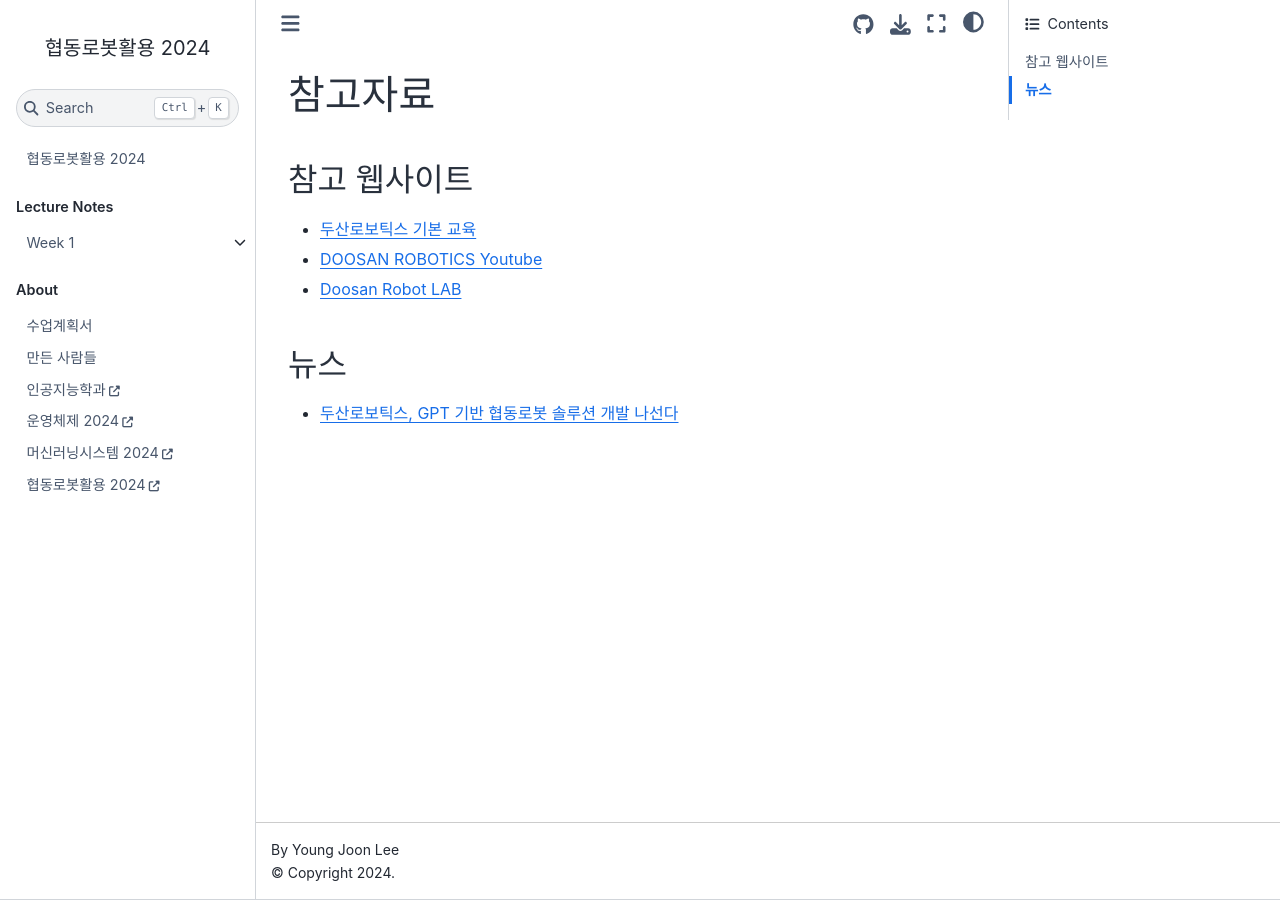
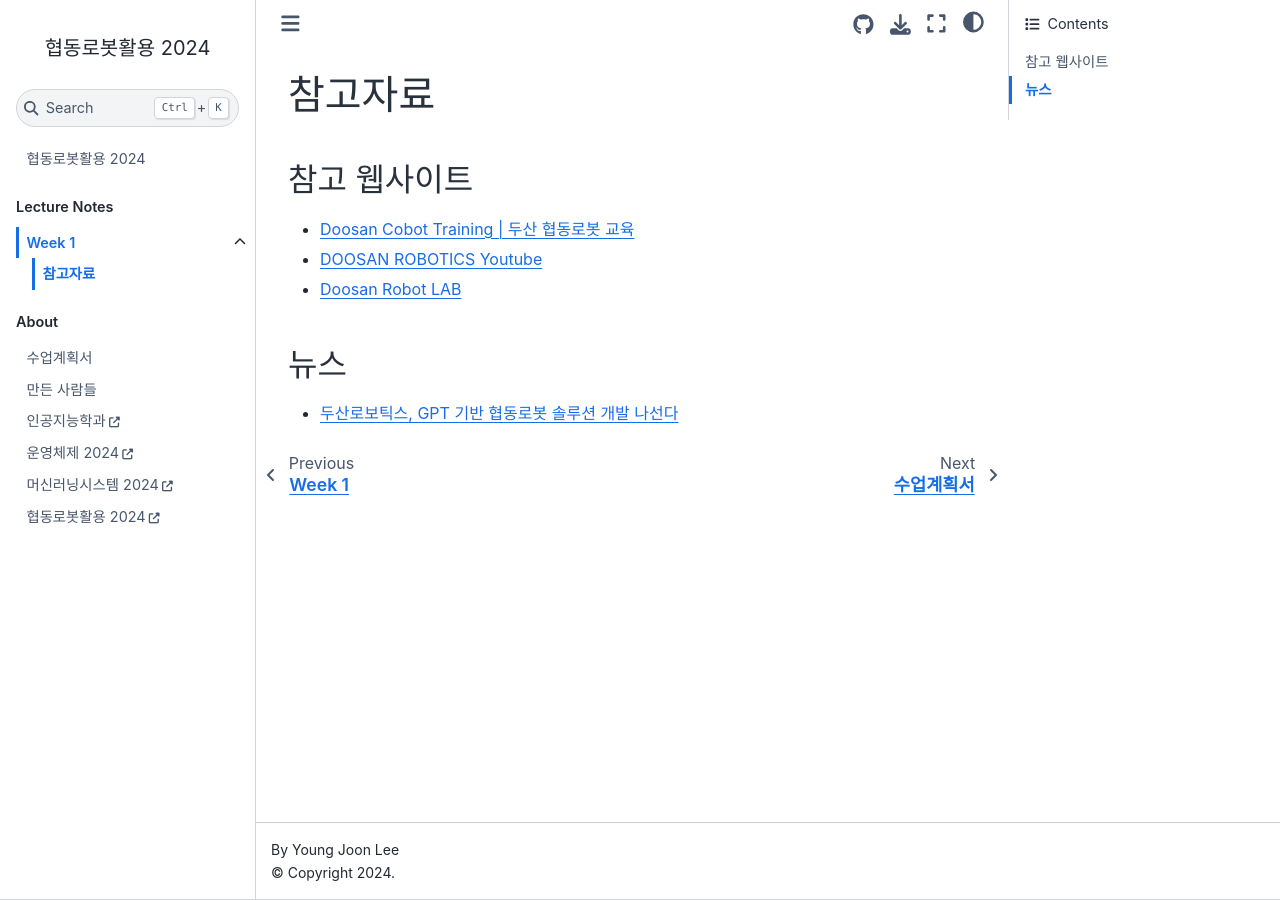
Before and after one commit to entelecheia/cobots-2024, a Jupyter Book: the page built from book/week01/references.md, in a window 1280 px wide. Built offline with Jupyter Book 1.0.4 settings and Sphinx 7.4.7 and the Sphinx Book theme 1.1.4, drawn with Linux system fonts in a browser that asks for light colours; a script that is not in the unit is left out.

Commit message:
refactor(book): add eferences in week01

```diff
--- a/book/_toc.yml
+++ b/book/_toc.yml
@@ -8,8 +8,7 @@
     chapters:
       - file: week01/index
         sections:
-          - file: week01/session1
-          - file: week01/session2
+          - file: week01/references
   - caption: About
     chapters:
       - file: syllabus/index
--- a/book/week01/refs.md
+++ b/book/week01/references.md
@@ -2,7 +2,7 @@
 
 ## 참고 웹사이트
 
-- [두산로보틱스 기본 교육](https://www.youtube.com/playlist?list=PLEkBnBwQmnmvCREKyRleWnG8WwsANLuY-)
+- [Doosan Cobot Training | 두산 협동로봇 교육](https://www.youtube.com/playlist?list=PLEkBnBwQmnmvCREKyRleWnG8WwsANLuY-)
 - [DOOSAN ROBOTICS Youtube](https://www.youtube.com/@DOOSANROBOTICS)
 - [Doosan Robot LAB](https://robotlab.doosanrobotics.com/ko/Index)
 
```
